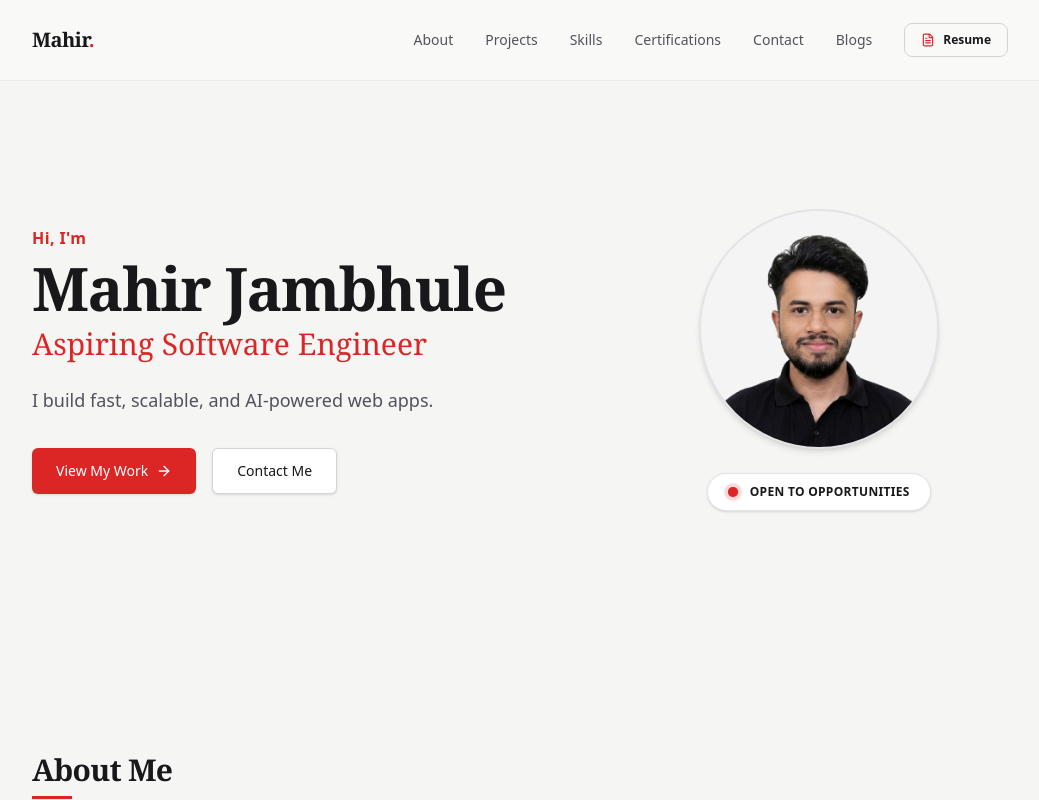
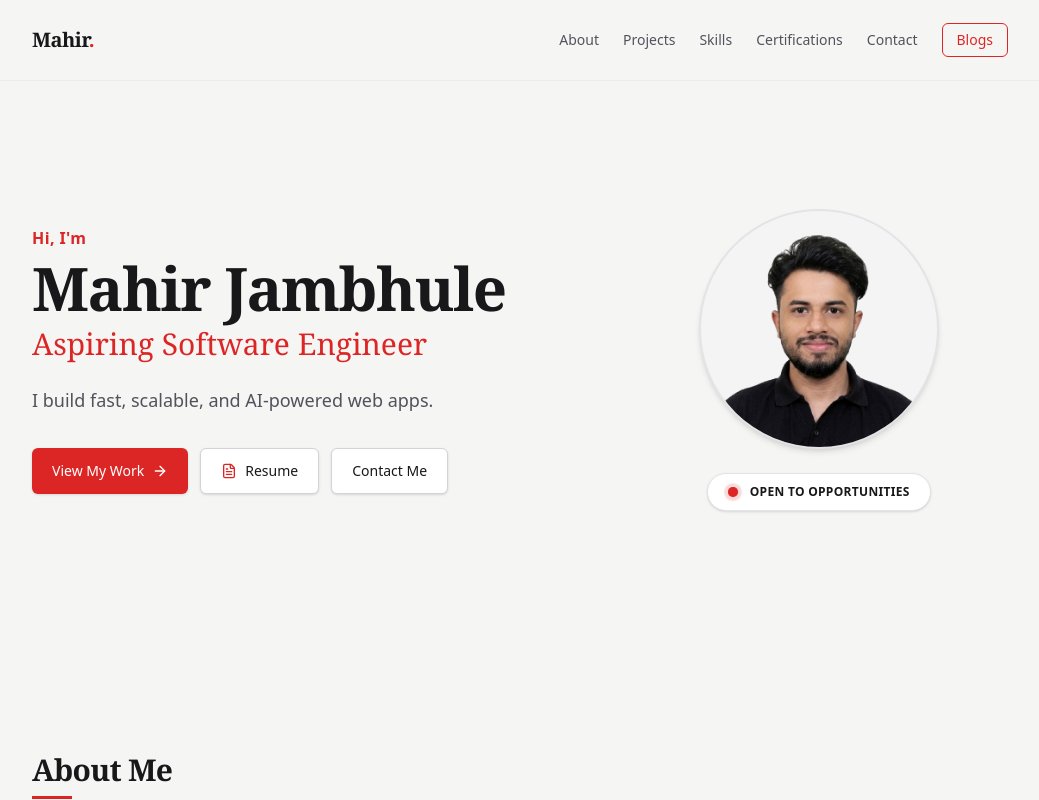
Before and after one commit to Mahirjambhule/portfolio, a React (Vite) app: page / in a window 1280 px wide. Shown: the top 800 px of the page, without its empty margins (120-1159 px from the left). Built offline with nearby package versions, Linux system fonts and the light colour scheme.

Commit message:
design: fix brightness with high-contrast warm canvas, soft layered depth, and structural tags

```diff
--- a/src/App.jsx
+++ b/src/App.jsx
@@ -169,7 +169,7 @@ export default function App() {
         {/*VIEW 3: MAIN PORTFOLIO (HOME)*/}
         {currentView === 'home' && (
           <div className="animate-in fade-in duration-300 space-y-24">
-            <Hero />
+            <Hero onNavigate={handleNavigate} />
 
             <Section id="about" title="About Me">
               <div className="prose max-w-none text-zinc-600">
--- a/src/components/Header.jsx
+++ b/src/components/Header.jsx
@@ -1,5 +1,5 @@
-import React, { useState, useEffect } from 'react';
-import { Menu, X, FileText } from 'lucide-react';
+import React, { useState } from 'react';
+import { Menu, X } from 'lucide-react';
 import { DATA } from '../data';
 
 export const Header = ({ onNavigate, currentView }) => {
@@ -15,7 +15,7 @@ export const Header = ({ onNavigate, currentView }) => {
         { name: 'Blogs', target: 'blogs', isSection: false }
     ];
 
-    useEffect(() => {
+    React.useEffect(() => {
         if (currentView !== 'home') {
             setActiveSection(currentView);
             return;
@@ -65,7 +65,7 @@ export const Header = ({ onNavigate, currentView }) => {
     };
 
     return (
-        <header className="fixed top-0 w-full bg-[#FAFAF9]/90 backdrop-blur-md z-50 border-b border-zinc-200/60">
+        <header className="fixed top-0 w-full bg-[#F5F5F4]/90 backdrop-blur-md z-50 border-b border-zinc-200/60">
             <div className="max-w-5xl mx-auto px-6 h-20 flex items-center justify-between">
 
                 <a
@@ -76,61 +76,92 @@ export const Header = ({ onNavigate, currentView }) => {
                     {DATA.name.split(' ')[0]}<span className="text-[#DC2626]">.</span>
                 </a>
 
-                <nav className="hidden md:flex items-center gap-8 text-sm font-medium">
+                {/* Desktop Navigation */}
+                <nav className="hidden md:flex items-center gap-6 text-sm font-medium">
                     {navItems.map(item => {
                         const isActive = activeSection === item.target;
+                        const isBlogs = item.target === 'blogs';
+
+                        if (isBlogs) {
                             return (
                                 <a
                                     key={item.name}
                                     href={`#${item.target}`}
                                     onClick={(e) => handleNavClick(e, item)}
-                                className={`relative py-1 transition-colors group ${isActive ? 'text-[#DC2626]' : 'text-zinc-600 hover:text-[#DC2626]'
+                                    className={`px-3.5 py-1.5 rounded-md border transition-all duration-200 ${
+                                        isActive
+                                        ? 'bg-[#DC2626] text-white border-[#DC2626]'
+                                        : 'border-[#DC2626] text-[#DC2626] hover:bg-[#DC2626] hover:text-white'
                                     }`}
                                 >
                                     {item.name}
-                                <span className={`absolute bottom-0 left-0 h-[2px] bg-[#DC2626] transition-all ${isActive ? 'w-full' : 'w-0 group-hover:w-full'
+                                </a>
+                            );
+                        }
+
+                        return (
+                            <a
+                                key={item.name}
+                                href={`#${item.target}`}
+                                onClick={(e) => handleNavClick(e, item)}
+                                className={`relative py-1 transition-colors group ${
+                                    isActive ? 'text-[#DC2626]' : 'text-zinc-600 hover:text-[#DC2626]'
+                                }`}
+                            >
+                                {item.name}
+                                <span className={`absolute bottom-0 left-0 h-[2px] bg-[#DC2626] transition-all ${
+                                    isActive ? 'w-full' : 'w-0 group-hover:w-full'
                                 }`}></span>
                             </a>
                         );
                     })}
-
-                    <button
-                        onClick={() => onNavigate('resume', false)}
-                        className={`flex items-center gap-2 border px-4 py-2 rounded-lg text-xs transition-colors font-semibold ${currentView === 'resume'
-                                ? 'border-[#DC2626] bg-[#DC2626]/5 text-[#DC2626]'
-                                : 'border border-zinc-300 text-[#18181B] hover:bg-zinc-100 hover:border-zinc-400'
-                            }`}
-                    >
-                        <FileText size={14} className={currentView === 'resume' ? 'text-[#DC2626]' : 'text-[#DC2626]'} /> Resume
-                    </button>
                 </nav>
 
+                {/* Mobile Menu Trigger */}
                 <div className="flex items-center gap-4 md:hidden">
-                    <button
-                        onClick={() => onNavigate('resume', false)}
-                        className={`p-2 ${currentView === 'resume' ? 'text-[#DC2626]' : 'text-[#18181B]'}`}
-                    >
-                        <FileText size={20} />
-                    </button>
                     <button className="text-[#18181B]" onClick={() => setIsMenuOpen(!isMenuOpen)}>
                         {isMenuOpen ? <X size={24} /> : <Menu size={24} />}
                     </button>
                 </div>
             </div>
 
+            {/* Mobile Dropdown */}
             {isMenuOpen && (
-                <div className="md:hidden absolute top-20 left-0 w-full bg-[#FAFAF9] border-b border-zinc-200 flex flex-col p-6 gap-4 shadow-lg">
-                    {navItems.map(item => (
+                <div className="md:hidden absolute top-20 left-0 w-full bg-[#F5F5F4] border-b border-zinc-200 flex flex-col p-6 gap-4 shadow-lg">
+                    {navItems.map(item => {
+                        const isBlogs = item.target === 'blogs';
+                        const isActive = activeSection === item.target;
+
+                        if (isBlogs) {
+                            return (
                                 <a
                                     key={item.name}
                                     href={`#${item.target}`}
                                     onClick={(e) => handleNavClick(e, item)}
-                            className={`font-medium text-base ${activeSection === item.target ? 'text-[#DC2626]' : 'text-zinc-700'
+                                    className={`text-center font-medium text-base px-4 py-2 rounded-md border mt-2 transition-colors ${
+                                        isActive
+                                        ? 'bg-[#DC2626] text-white border-[#DC2626]'
+                                        : 'border-[#DC2626] text-[#DC2626] bg-white'
                                     }`}
                                 >
                                     {item.name}
                                 </a>
-                    ))}
+                            );
+                        }
+
+                        return (
+                            <a
+                                key={item.name}
+                                href={`#${item.target}`}
+                                onClick={(e) => handleNavClick(e, item)}
+                                className={`font-medium text-base py-1 ${
+                                    isActive ? 'text-[#DC2626]' : 'text-zinc-700'
+                                }`}
+                            >
+                                {item.name}
+                            </a>
+                        );
+                    })}
                 </div>
             )}
         </header>
--- a/src/components/Hero.jsx
+++ b/src/components/Hero.jsx
@@ -1,11 +1,10 @@
 import React from "react";
 import { DATA } from "../data";
-import { ArrowRight } from 'lucide-react';
+import { ArrowRight, FileText } from 'lucide-react';
 
-export const Hero = () => {
+export const Hero = ({ onNavigate }) => {
   return (
     <section className="relative flex items-center min-h-[60vh] w-full pt-8 pb-12">
-      {/* CSS Animation style injected inline for the pulsing glow effect */}
       <style>{`
         @keyframes pulse-glow {
           0% {
@@ -44,17 +43,25 @@ export const Hero = () => {
             {DATA.tagline || "Passionate about building scalable web applications and engineering pixel-perfect responsive digital experiences."}
           </p>
 
-          <div className="flex flex-wrap gap-4 pt-2">
+          {/* Button Grid row hosting the newly added primary resume trigger option */}
+          <div className="flex flex-wrap gap-3 pt-2">
             <a
               href="#projects"
-              className="inline-flex items-center gap-2 bg-[#DC2626] text-white font-medium px-6 py-3 rounded-md hover:bg-[#B91C1C] transition-colors shadow-sm text-sm"
+              className="inline-flex items-center gap-2 bg-[#DC2626] text-white font-medium px-5 py-3 rounded-md hover:bg-[#B91C1C] transition-colors shadow-sm text-sm"
             >
               View My Work <ArrowRight size={16} />
             </a>
 
+            <button
+              onClick={() => onNavigate('resume', false)}
+              className="inline-flex items-center gap-2 border border-zinc-300 text-[#18181B] bg-white font-medium px-5 py-3 rounded-md hover:bg-zinc-50 hover:border-zinc-400 transition-colors shadow-sm text-sm"
+            >
+              <FileText size={16} className="text-[#DC2626]" /> Resume
+            </button>
+
             <a
               href="#contact"
-              className="inline-flex items-center gap-2 border border-zinc-300 text-[#18181B] bg-white font-medium px-6 py-3 rounded-md hover:bg-zinc-50 transition-colors shadow-sm text-sm"
+              className="inline-flex items-center gap-2 border border-zinc-300 text-[#18181B] bg-white font-medium px-5 py-3 rounded-md hover:bg-zinc-50 hover:border-zinc-400 transition-colors shadow-sm text-sm"
             >
               Contact Me
             </a>
@@ -64,7 +71,7 @@ export const Hero = () => {
         {/* Right Column: Circular Avatar & Glowing Status Card */}
         <div className="md:col-span-5 order-1 md:order-2 flex flex-col items-center justify-center gap-6">
 
-          {/* Circular Image Frame with smooth scale-up transition on hover */}
+          {/* Circular Image Frame */}
           <div className="relative w-[200px] h-[200px] md:w-[240px] md:h-[240px] bg-zinc-100 rounded-full overflow-hidden shadow-md border-2 border-zinc-200 flex items-end justify-center transition-transform duration-500 ease-out hover:scale-105 group cursor-pointer">
             <img
               src="/mahir.png"
@@ -76,9 +83,7 @@ export const Hero = () => {
           {/* Badge: Open to Opportunity with Real Pulsing Red Glow */}
           <div className="inline-flex items-center gap-3 bg-white border border-zinc-200 px-5 py-2.5 rounded-full shadow-sm">
             <span className="relative flex h-2.5 w-2.5">
-              {/* Outer pulsing glow wave */}
               <span className="animate-glow absolute inline-flex h-full w-full rounded-full bg-[#DC2626] opacity-75"></span>
-              {/* Solid core indicator */}
               <span className="relative inline-flex rounded-full h-2.5 w-2.5 bg-[#DC2626]"></span>
             </span>
             <span className="text-xs font-semibold text-[#18181B] tracking-wide uppercase font-sans">
```
Lines whose indentation alone changed are shown as unchanged.
